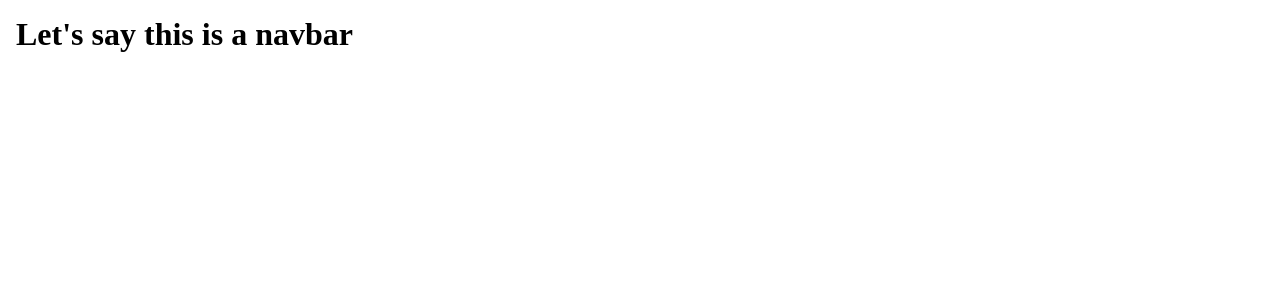
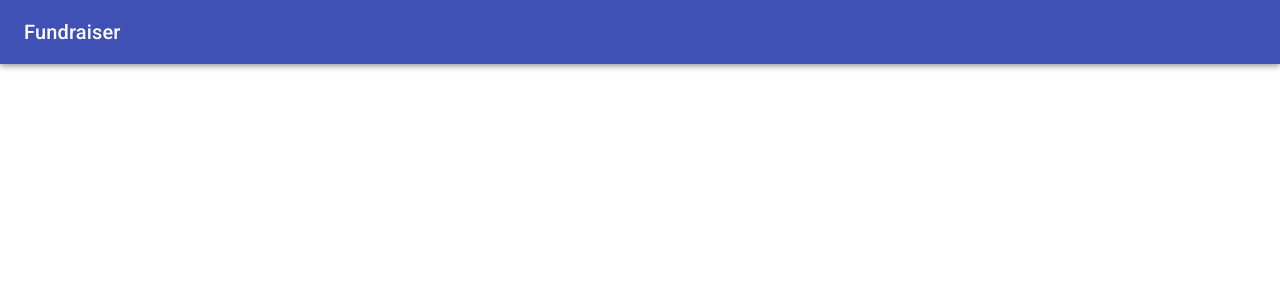
Before and after one commit to BhumiTech4Change/BhumiDonationBackend, a React (Create React App) app in the folder client/: page / in a window 1280 px wide. Shown: the top 300 px of the page. Built offline with nearby package versions, Linux system fonts and the light colour scheme.

Commit message:
layouts styled

```diff
--- a/client/package.json
+++ b/client/package.json
@@ -3,6 +3,8 @@
   "version": "0.1.0",
   "private": true,
   "dependencies": {
+    "@material-ui/core": "^4.11.2",
+    "@material-ui/icons": "^4.11.2",
     "@testing-library/jest-dom": "^5.11.6",
     "@testing-library/react": "^11.2.2",
     "@testing-library/user-event": "^12.5.0",
--- a/client/src/App.js
+++ b/client/src/App.js
@@ -2,12 +2,13 @@ import './App.css'
 import Fundraiser from './components/fundraiser/Fundraiser'
 import { BrowserRouter as Router, Switch, Route } from 'react-router-dom'
 import PaymentState from './context/payment/PaymentState'
+import Navbar from './components/layout/Navbar'
 
 const App = () => {
   return (
     <PaymentState>
       <Router>
-        <h1>Let's say this is a navbar</h1>
+        <Navbar />
         <Switch>
           <Route exact path='/fundraiser/:shortUrl' component={Fundraiser} />
         </Switch>
--- /dev/null
+++ b/client/src/components/layout/Navbar.js
@@ -0,0 +1,16 @@
+import React from 'react'
+import AppBar from '@material-ui/core/AppBar'
+import Toolbar from '@material-ui/core/Toolbar'
+import Typography from '@material-ui/core/Typography'
+
+const Navbar = () => {
+  return (
+    <AppBar position='static'>
+      <Toolbar>
+        <Typography variant='h6'>Fundraiser</Typography>
+      </Toolbar>
+    </AppBar>
+  )
+}
+
+export default Navbar
--- a/client/src/components/layout/NotFound.js
+++ b/client/src/components/layout/NotFound.js
@@ -1,11 +1,21 @@
 import React from 'react'
+import Typography from '@material-ui/core/Typography'
+import Grid from '@material-ui/core/Grid'
 
 const NotFound = () => {
   return (
-    <div>
-      <h1>Not Found</h1>
-      <p>The page you are looking for does not exist</p>
-    </div>
+    <Grid
+      container
+      justify='center'
+      align='center'
+      direction='column'
+      style={{ padding: '10%' }}
+    >
+      <Typography variant='h4'>Not Found</Typography>
+      <Typography variant='h6'>
+        The page you're looking for does not exist.
+      </Typography>
+    </Grid>
   )
 }
 
--- a/client/src/components/layout/Spinner.js
+++ b/client/src/components/layout/Spinner.js
@@ -1,11 +1,11 @@
 import React from 'react'
 import spinner from './spinner.gif'
-const Spinner = () => (
+const Spinner = ({ width = '200px' }) => (
   <>
     <img
       src={spinner}
       alt='Loading....'
-      style={{ width: '200px', margin: 'auto', display: 'block' }}
+      style={{ width, margin: 'auto', display: 'block' }}
     />
   </>
 )
```
Also changed, not shown: 1 other file (tests, documents, lock files or other folders).
